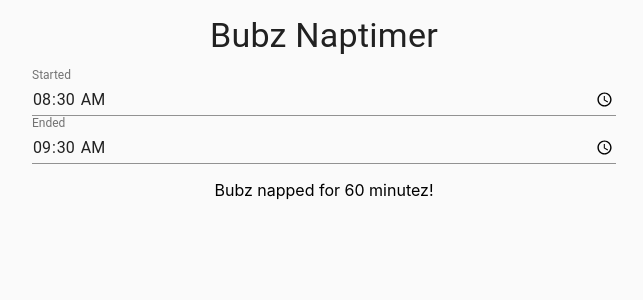
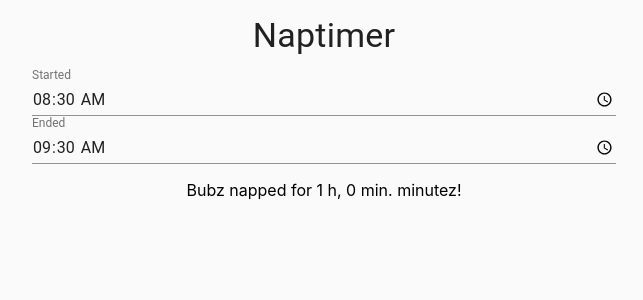
Before and after one commit to ikuisma/naptimer, a React (Create React App) app: page / in a window 1280 px wide. Shown: the top 300 px of the page, without its empty margins (316-959 px from the left). Built offline with nearby package versions, Linux system fonts and the light colour scheme; the HTML template or start-up script is replaced by a standard one.

Commit message:
Implement hh:mm version of difference output

```diff
--- a/src/App.js
+++ b/src/App.js
@@ -35,8 +35,10 @@ class App extends Component {
   }
   getDifference = () => {
     const { start, end } = this.state
-    const minutes = mins(end) - mins(start)
-    return minutes
+    const difference = mins(end) - mins(start)
+    const hours = parseInt(difference / 60)
+    const minutes = difference % 60
+    return `${hours} h, ${minutes} min.`
   }
   updateTime = ({ target }) => this.setState({ [target.id]: target.value })
 
@@ -48,7 +50,7 @@ class App extends Component {
         <CssBaseline />
         <div className={classes.container}>
           <Typography variant="h4" gutterBottom>
-            Bubz Naptimer
+            Naptimer
           </Typography>
           <TextField
             id="start"
```
